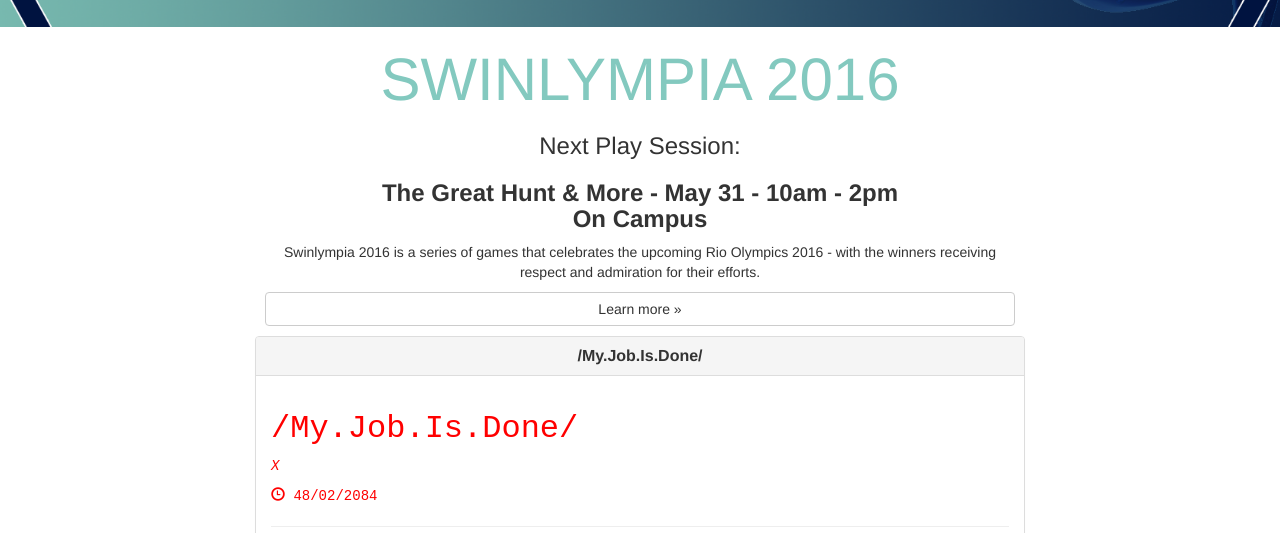
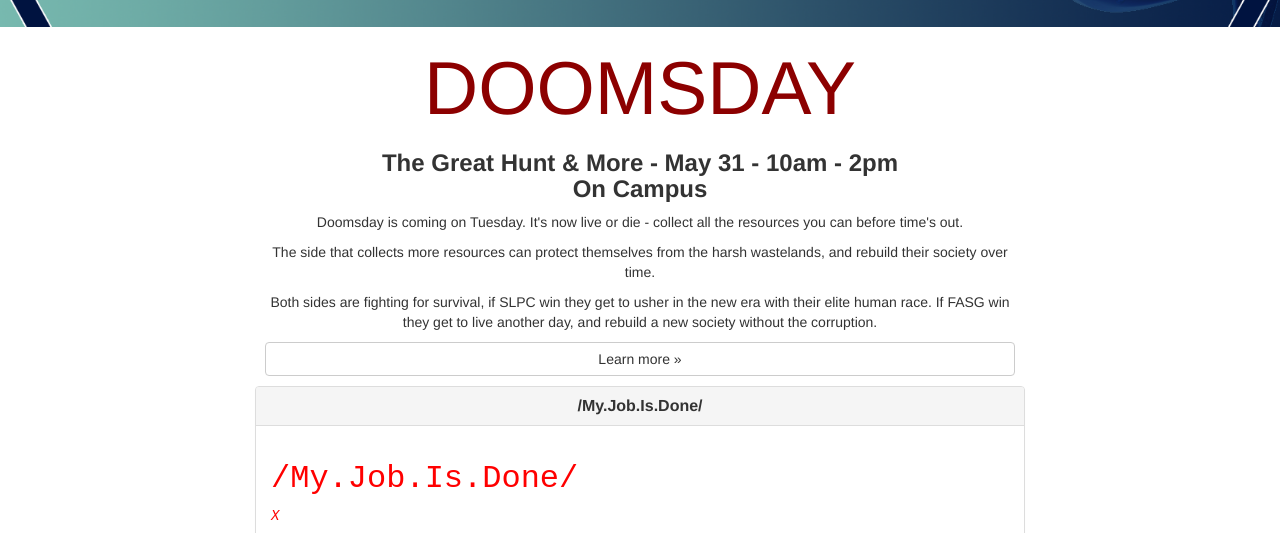
Before and after one commit to 9996176/swinlympia, a plain HTML site: page slpc.html in a window 1280 px wide. Shown: the part 230-763 px from the top of the page. Drawn offline with nearby package versions, Linux system fonts and the light colour scheme.

Commit message:
- Doomsday stuff

```diff
--- a/bootstrap/css/jumbotron.css
+++ b/bootstrap/css/jumbotron.css
@@ -95,3 +95,11 @@ h4
 {
   text-decoration: underline;
 }
+
+#doomsday
+{
+  color: #8c0000;
+  text-transform: uppercase;
+  font-size: 75px;
+  text-align: center;
+}
--- a/slpc.html
+++ b/slpc.html
@@ -87,11 +87,11 @@
     <div class="container">
       <div class="row">
         <div class="col-lg-8 col-lg-offset-2 col-lg-offset-2">
-          <h2 id="swinlympia">Swinlympia 2016</h2>
-          <h3 class="swinlympiatext">Next Play Session:</h3>
+          <h2 id="doomsday">DOOMSDAY</h2>
           <h3 class="swinlympiatext"><b>The Great Hunt & More - May 31 - 10am - 2pm<br>On Campus</b></h4>
-          <p class="swinlympiatext">Swinlympia 2016 is a series of games that celebrates the upcoming Rio Olympics 2016 - with the winners receiving respect and admiration for their efforts.</p>
-          <p
+          <p class="swinlympiatext">Doomsday is coming on Tuesday. It's now live or die - collect all the resources you can before time's out.</p>
+          <p class="swinlympiatext">The side that collects more resources can protect themselves from the harsh wastelands, and rebuild their society over time.<p>
+          <p class="swinlympiatext">Both sides are fighting for survival, if SLPC win they get to usher in the new era with their elite human race. If FASG win they get to live another day, and rebuild a new society without the corruption.</p>
           <p><a class="btn btn-default center-block" href="slpcswinlympia.html" role="button" id="learnmore">Learn more &raquo;</a></p>
         </div>
 
```
